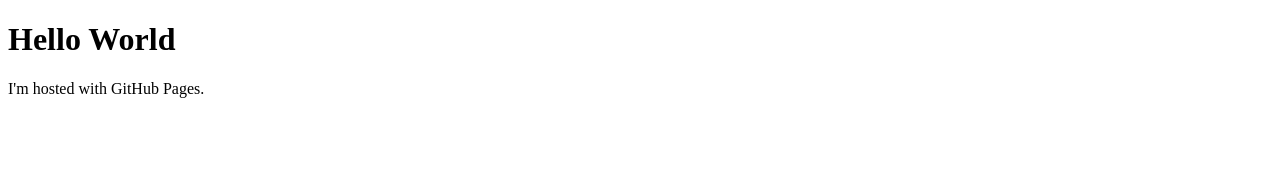
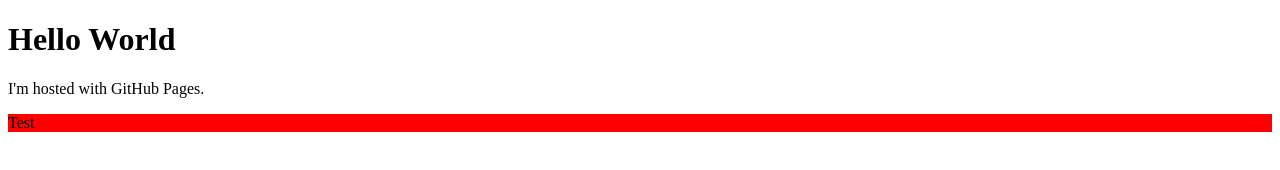
Before and after one commit to JackHanley26/jackhanley26.github.io, a plain HTML site: page index.html in a window 1280 px wide. Drawn offline with Linux system fonts and the light colour scheme.

Commit message:
Added a red div for testing

```diff
--- a/index.html
+++ b/index.html
@@ -3,5 +3,6 @@
 <body>
 <h1>Hello World</h1>
 <p>I'm hosted with GitHub Pages.</p>
+<div style="background-color: red">Test</div>
 </body>
 </html>
```
